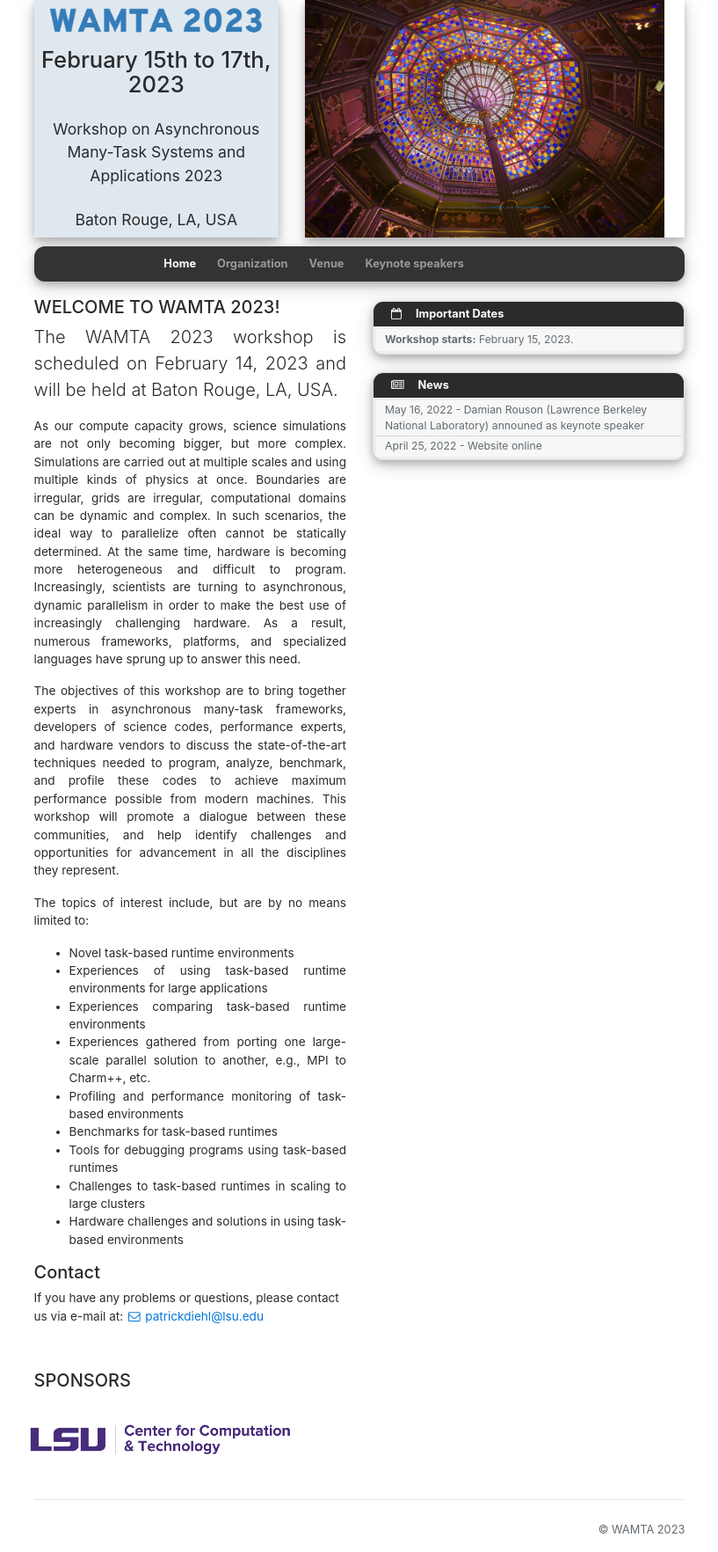
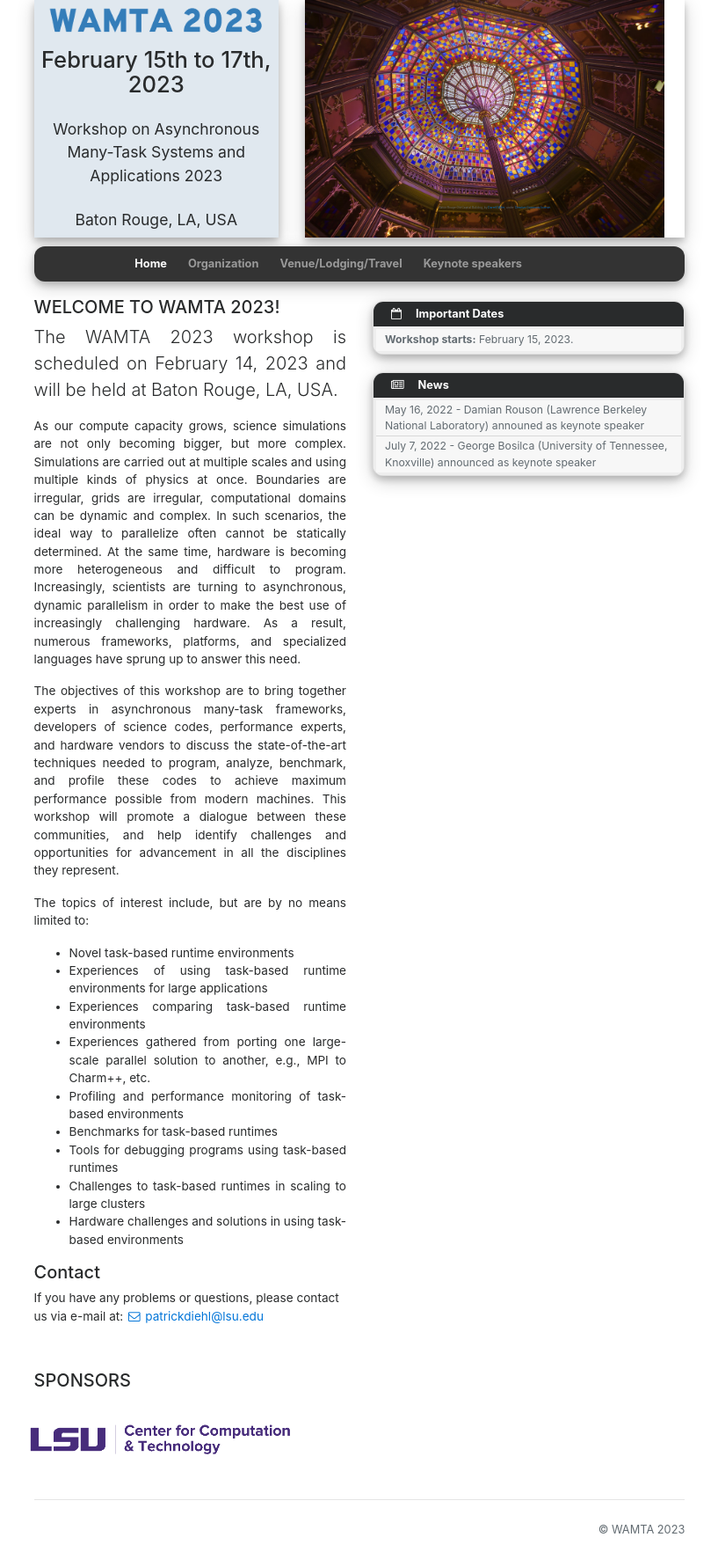
Before and after one commit to wamta26/WAMTA26.github.io, a Jekyll site: the page built from index.md, in a window 1280 px wide. Shown: the whole page at 88% size, without its empty margins (231-1048 px from the left). Built offline with Jekyll 4.4.1, drawn with Linux system fonts in a browser that asks for light colours; nearby versions of some CDN libraries.

Commit message:
Add second keynote speaker

```diff
--- a/_data/conference.yml
+++ b/_data/conference.yml
@@ -62,7 +62,7 @@ navbar:
     path: /program.html
     visible: False
   - id: 5
-    label: Venue
+    label: Venue/Lodging/Travel
     path: /venue.html
     visible: True
   - id: 6
@@ -80,8 +80,8 @@ deadlines:
 news:
   - date: 2022-05-16
     text: Damian Rouson (Lawrence Berkeley National Laboratory) announed as keynote speaker
-  - date: 2022-04-25
-    text: Website online
+  - date: 2022-07-07
+    text: George Bosilca (University of Tennessee, Knoxville) announced as keynote speaker
 sponsors:
   - name: CCT
     logo_path: ./assets/images/sponsors/cct.png
```
